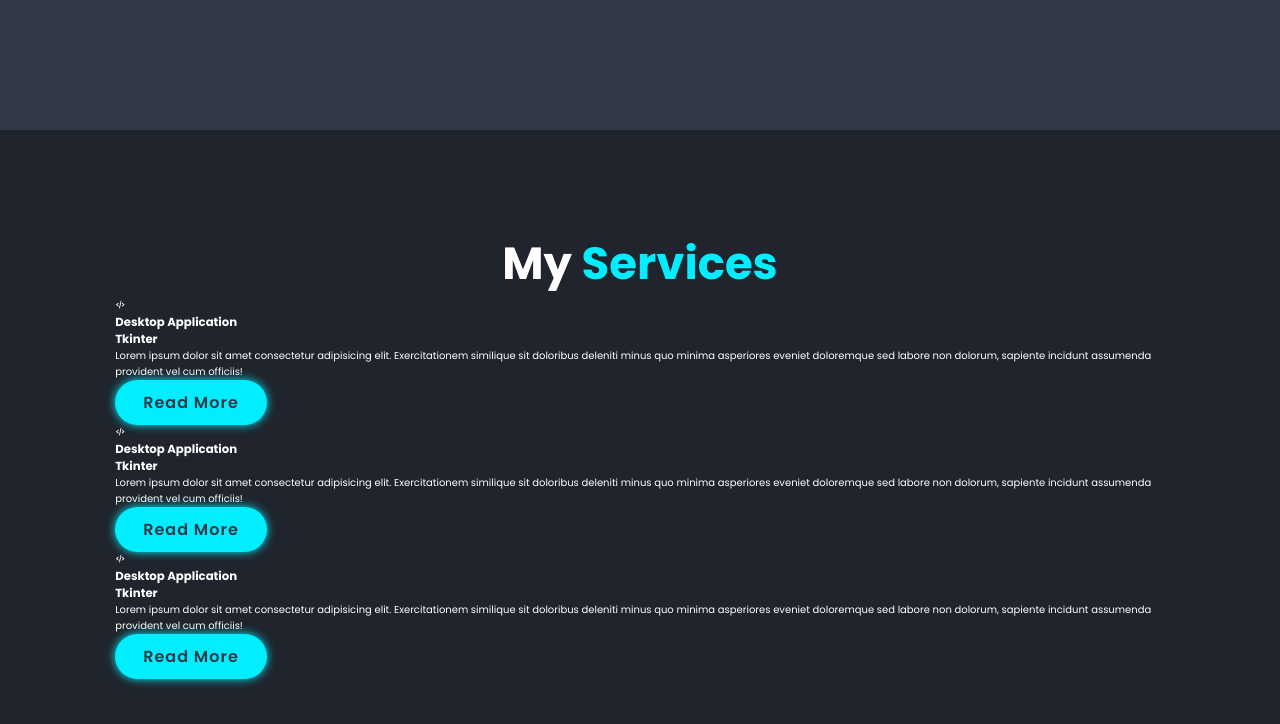
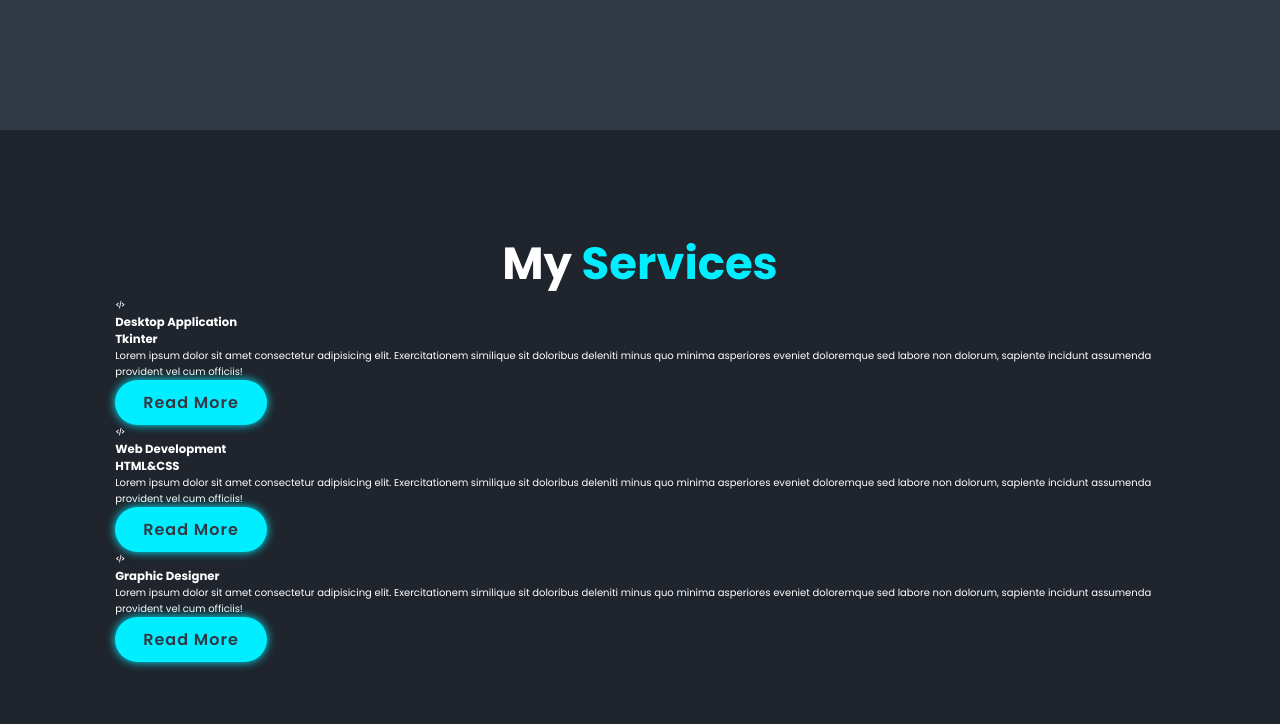
Before and after one commit to Roy-Mutwiri/portfolio_html, a plain HTML site: page index.html in a window 1280 px wide. Shown: the part 1470-2194 px from the top of the page. Drawn offline with nearby package versions, Linux system fonts and the light colour scheme.

Commit message:
services

```diff
--- a/index.html
+++ b/index.html
@@ -101,7 +101,7 @@
 
             <div class="services-box">
                 <i class='bx bx-code-alt'></i>
-                <h3>Desktop Application<br>Tkinter</h3>
+                <h3>Web Development<br>HTML&CSS</h3>
                 <p>Lorem ipsum dolor sit amet consectetur
                     adipisicing elit. Exercitationem similique sit
                      doloribus deleniti minus quo minima asperiores eveniet
@@ -114,7 +114,7 @@
 
             <div class="services-box">
                 <i class='bx bx-code-alt'></i>
-                <h3>Desktop Application<br>Tkinter</h3>
+                <h3>Graphic Designer</h3>
                 <p>Lorem ipsum dolor sit amet consectetur
                     adipisicing elit. Exercitationem similique sit
                      doloribus deleniti minus quo minima asperiores eveniet
```
